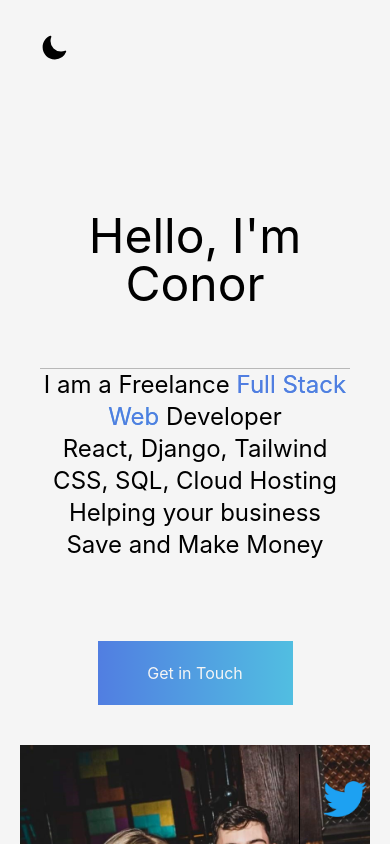
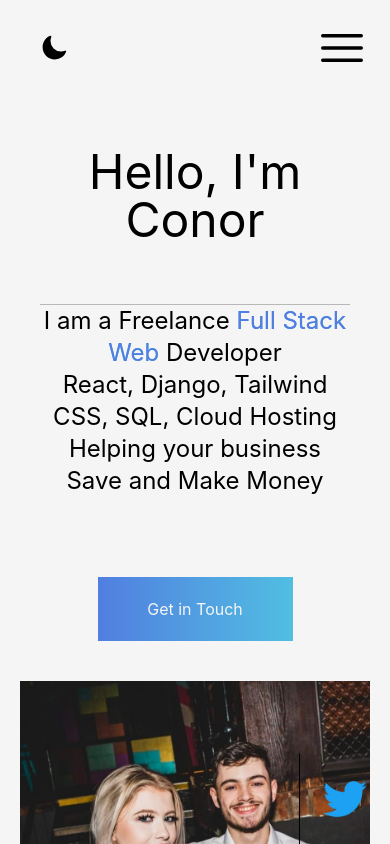
Before and after one commit to ConorMcNamee/old-portfolio, a Next.js app: page / in a window 390 px wide. Shown: the top 844 px of the page. Built offline with nearby package versions, Linux system fonts and the light colour scheme.

Commit message:
responsive nav

```diff
--- a/components/Index/About.tsx
+++ b/components/Index/About.tsx
@@ -3,7 +3,7 @@ import Link from "next/link";
 export default function  About() {
 
     return (
-        <section id="about" className="flex w-screen h-screen justify-center items-center">
+        <section id="about" className="flex w-screen h-screen justify-center items-center ">
             <div className='flex flex-col text-center md:w-[50%] mt-10'>
                 <h3 className="text-4xl m-5">About</h3>
                 <hr className="boreder-2 opacity-25 w-[50%] self-center" />
--- a/components/Index/Home.tsx
+++ b/components/Index/Home.tsx
@@ -4,7 +4,7 @@ import Link from "next/link";
 export default function  Home() {
 
     return (
-        <section id="home" className="flex md:h-screen md:w-screen items-center text-center md:text-left mt-48">
+        <section id="home" className="flex md:h-screen md:w-screen items-center text-center md:text-left mt-32 lg:mt-0">
             <div className="flex flex-col w-[100%] sm:justify-evenly sm:flex-row">
                 <header className="h-max flex flex-col">
                     <h2 className="text-5xl p-5">Hello, I&#39;m Conor</h2>
--- a/components/Index/Skills.tsx
+++ b/components/Index/Skills.tsx
@@ -1,4 +1,6 @@
 import SkillsCard from "./SkillsCard";
+
+import { Bars2Icon } from "@heroicons/react/24/solid";
 
 export default function  Skills() {
 
@@ -17,6 +19,8 @@ export default function  Skills() {
                     <SkillsCard title="SEO" img={'/google.png'} />
                 </div>
             </ul>
+
+            <Bars2Icon className=""></Bars2Icon>
         </div>
     );
 }
--- a/components/Navbar.tsx
+++ b/components/Navbar.tsx
@@ -2,12 +2,16 @@ import Link from "next/link";
 import {useTheme} from 'next-themes';
 import { MoonIcon, SunIcon } from "@heroicons/react/24/solid"
 import { useState, useEffect } from "react";
+
+import { Bars3Icon } from "@heroicons/react/24/solid";
 
 export default function  Navbar() {
 
 
         const {systemTheme, theme, setTheme} = useTheme()
         const [mounted, setMounted] = useState(false);
+
+        const [dropdown, setDropdown] = useState(false);
 
         useEffect(() => {
             setMounted(true);
@@ -30,16 +34,12 @@ export default function  Navbar() {
 
     return (
         <nav className="fixed bg-theme dark:bg-theme-dark w-full h-24 z-[10000] md:fixed">
-            <section className="flex w-full h-full p-5">
+            <section className="flex w-full h-full p-5 justify-between">
                 <div className="p-5 flex h-full items-center">
                         {renderThemeChanger()}
                 </div>
 
-                <div className="">
-
-                </div>
-
-                <section className="flex flex-col justify-center items-center">
+                <section className="flex flex-col justify-center items-center lg:w-[100%]">
                     <ul className="hidden lg:flex p-5">
                         <Link href='/'>
                             <li className="px-5 ml-10 text-xl hover:border-b">Home</li>
@@ -60,12 +60,47 @@ export default function  Navbar() {
                         <Link href='/contact'>
                             <li className="px-5 ml-10 text-xl hover:border-b">Contact</li>
                         </Link>
+
                     </ul>
 
                     <hr className="hidden border-1 opacity-25 w-[25%] md:flex" />
                 </section>
 
+
+                <div className="flex justify-end">
+                    <Bars3Icon role="button" className="lg:hidden flex" onClick={() => setDropdown(!dropdown)}></Bars3Icon>
+                </div>
             </section>
+
+
+                {
+                dropdown? (
+                    <section className="absolute w-screen h-screen bg-theme items-center">
+                        <ul className="flex flex-col w-screen h-screen text-center">
+                        <Link href='/'>
+                            <li onClick={() => setDropdown(false)} className="text-xl p-5">Home</li>
+                        </Link>
+
+                        <Link href='/portfolio'>
+                            <li onClick={() => setDropdown(false)} className="text-xl p-5">Portfolio</li>
+                        </Link>
+
+                        <Link href='/blog'>
+                            <li onClick={() => setDropdown(false)} className="text-xl p-5">Blog</li>
+                        </Link>
+
+                        <Link href='/testimonials'>
+                            <li onClick={() => setDropdown(false)} className="text-xl p-5">Testimonials</li>
+                        </Link>
+
+                        <Link href='/contact'>
+                            <li onClick={() => setDropdown(false)} className="text-xl p-5">Contact</li>
+                        </Link>
+
+                    </ul>
+                    </section>
+                    ): null
+                }
         </nav>
     );
 }
```
